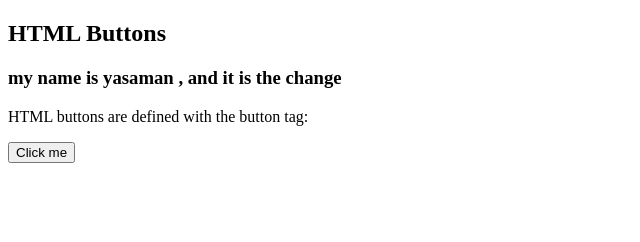
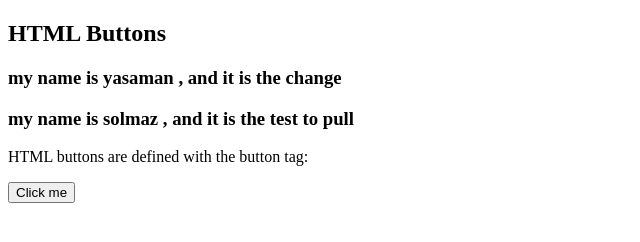
Before and after one commit to solmazgh/training, a plain HTML site: page index.htm in a window 1280 px wide. Shown: the whole page, without its empty margins (0-640 px from the left). Drawn offline with Linux system fonts and the light colour scheme.

Commit message:
Update index.htm

```diff
--- a/index.htm
+++ b/index.htm
@@ -4,6 +4,7 @@
 
 <h2>HTML Buttons</h2>
 <h3>my name is yasaman , and it is the change</h3>
+  <h3>my name is solmaz , and it is the test to pull</h3>
 
 
 <p>HTML buttons are defined with the button tag:</p>
```
